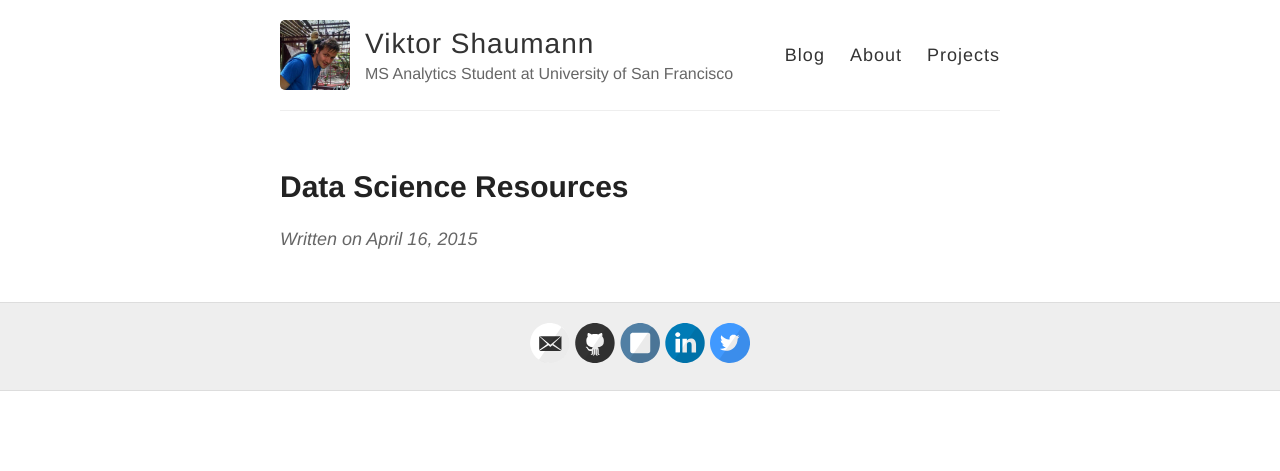
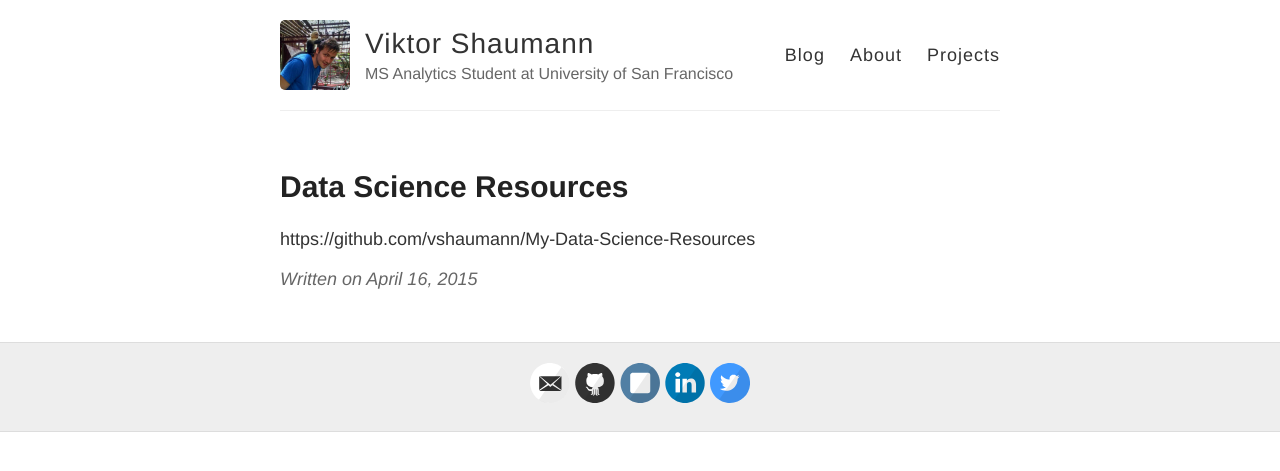
Before and after one commit to vshaumann/vshaumann.github.io, a Jekyll site: the page built from _posts/2015-4-16-Data-Science-Resources.md, in a window 1280 px wide. Shown: the top 471 px of the page. Built offline with Jekyll 4.4.1, drawn with Linux system fonts in a browser that asks for light colours; Markdown is read by kramdown in place of the engine named in the settings; some of the changed lines change nothing that is shown.

Commit message:
Update 2015-4-16-Data-Science-Resources.md

```diff
--- a/_posts/2015-4-16-Data-Science-Resources.md
+++ b/_posts/2015-4-16-Data-Science-Resources.md
@@ -2,3 +2,5 @@
 layout: post
 title: Data Science Resources
 ---
+
+https://github.com/vshaumann/My-Data-Science-Resources
```
